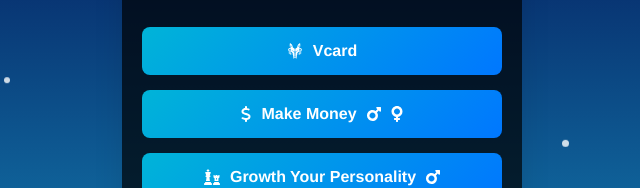
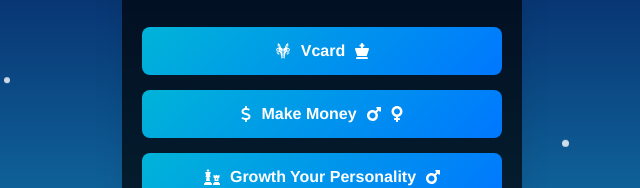
Before and after one commit to marouananouar/Deb, a plain HTML site: page index.html in a window 1280 px wide. Shown: the part 239-427 px from the top of the page, 318-958 px from the left. Drawn offline with Linux system fonts and the light colour scheme.

Commit message:
Update index.html

```diff
--- a/index.html
+++ b/index.html
@@ -26,7 +26,7 @@
     </div>
 
     <div class="links-section">
-  <a href="https://marouananouar.github.io/vcard/" target="_blank" class="link"><i class="fa-brands fa-wolf-pack-battalion"></i> Vcard</a>
+  <a href="https://marouananouar.github.io/vcard/" target="_blank" class="link"><i class="fa-brands fa-wolf-pack-battalion"></i> Vcard <i class="fa-solid fa-chess-king"></i></a>
   <a href="https://marouananouar.github.io/paper/" target="_blank" class="link"><i class="fa-solid fa-dollar-sign"></i> Make Money <i class="fa-solid fa-mars"></i><i class="fa-solid fa-venus"></i></a>
   <a href="https://marouananouar.github.io/paper/info.html" target="_blank" class="link"><i class="fa-solid fa-chess"></i> Growth Your Personality <i class="fa-solid fa-mars"></i></a>
 </div>
```
